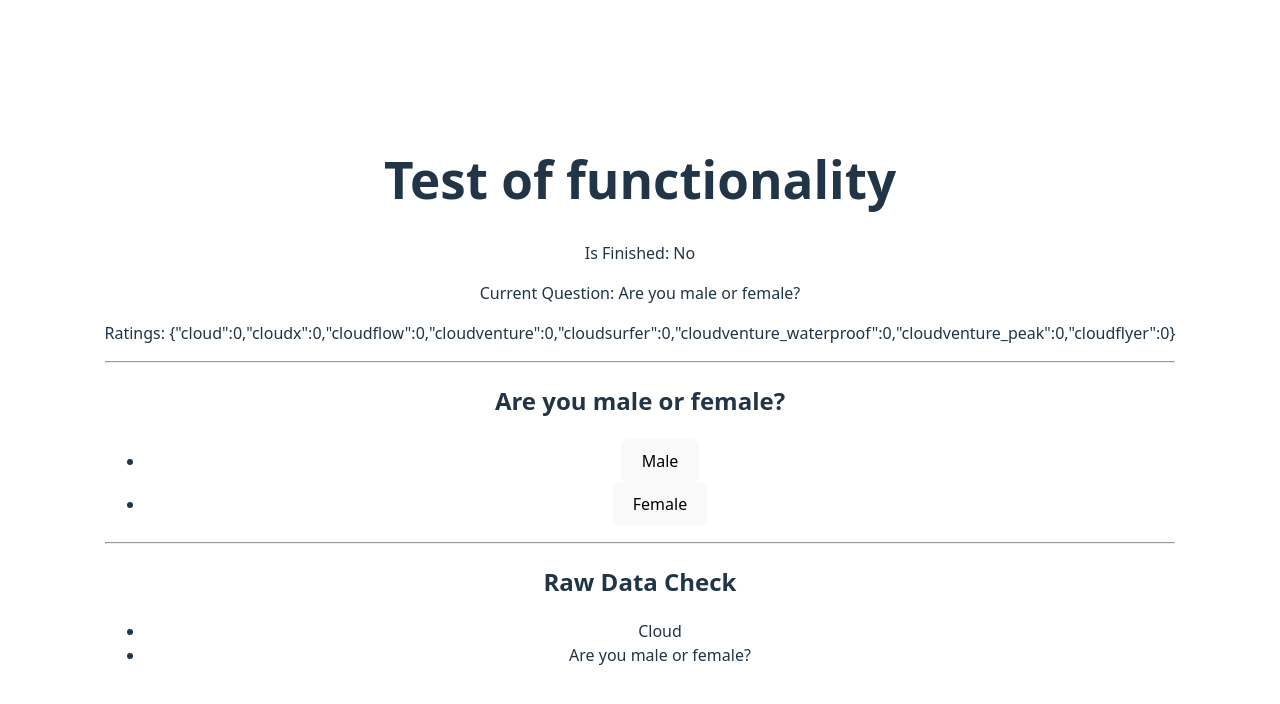
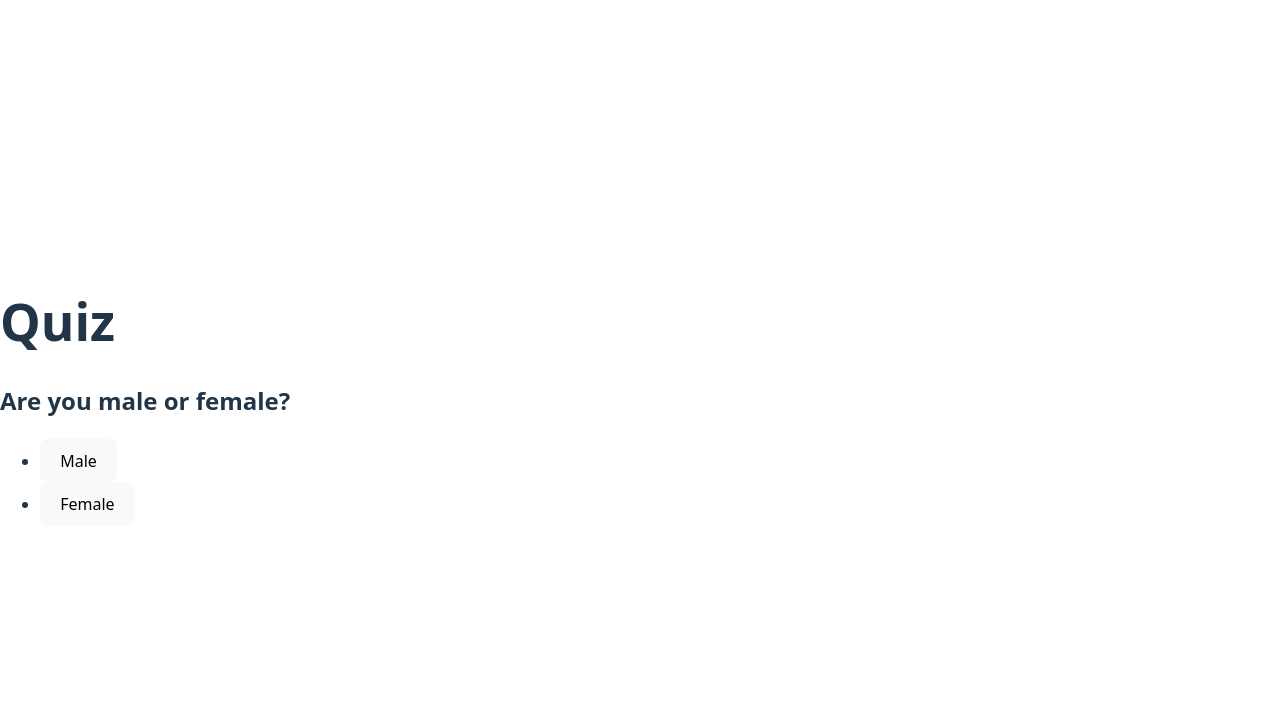
Before and after one commit to ikoronka/on-running-take-home, a React (Vite) app: page /quiz in a window 1280 px wide. Shown: the top 704 px of the page. Built offline with nearby package versions, Linux system fonts and the light colour scheme.

Commit message:
feat: added context and routes, create unstyled pages

```diff
--- a/src/App.tsx
+++ b/src/App.tsx
@@ -1,60 +1,24 @@
-import rawData from './data/data.json';
-import type { IQuizData } from './types';
-import { useShoeFinder } from './hooks/useShoeFinder';
-import './App.css';
+import { BrowserRouter, Navigate, Route, Routes } from 'react-router-dom';
+import { QuizProvider } from './context/QuizContext';
 
-// sanity check to ensure data is correctly typed
-const data = rawData as IQuizData;
+import LandingPage from './pages/LandingPage.tsx';
+import QuizPage from './pages/QuizPage.tsx';
+import ResultsPage from './pages/ResultsPage.tsx';
 
 function App() {
-  const { currentQuestion, isFinished, isLoading, handleAnswer, results, ratings } =
-    useShoeFinder(data);
+  return (
+    <BrowserRouter>
+      <QuizProvider>
+        <Routes>
+          <Route path="/" element={<LandingPage />} />
+          <Route path="/quiz" element={<QuizPage />} />
+          <Route path="/results" element={<ResultsPage />} />
 
-  return (
-    <>
-      <div>
-        <h1>Test of functionality</h1>
-        <p>Is Finished: {isFinished ? 'Yes' : 'No'}</p>
-        <p>Current Question: {currentQuestion ? currentQuestion.copy : 'None'}</p>
-        <p>Ratings: {JSON.stringify(ratings)}</p>
-      </div>
-      <hr />
-      {isFinished ? (
-        <div>
-          <h2>results</h2>
-          <ol>
-            {results.map((shoe) => (
-              <li key={shoe.id}>
-                {shoe.name} - Score: {ratings[shoe.id]}
-              </li>
-            ))}
-          </ol>
-        </div>
-      ) : isLoading ? (
-        <div>
-          <h2>Loading results...</h2>
-        </div>
-      ) : (
-        currentQuestion && (
-          <div>
-            <h2>{currentQuestion.copy}</h2>
-            <ul>
-              {currentQuestion.answers.map((answer, index) => (
-                <li key={index}>
-                  <button onClick={() => handleAnswer(answer)}>{answer.copy}</button>
-                </li>
-              ))}
-            </ul>
-          </div>
-        )
-      )}
-      <hr />
-      <h2>Raw Data Check</h2>
-      <ul>
-        <li>{data.shoes[0].name}</li>
-        <li>{data.questions[0].copy}</li>
-      </ul>
-    </>
+          {/* Fallback */}
+          <Route path="*" element={<Navigate to="/" replace />} />
+        </Routes>
+      </QuizProvider>
+    </BrowserRouter>
   );
 }
 
--- /dev/null
+++ b/src/context/QuizContext.tsx
@@ -0,0 +1,24 @@
+import { createContext, type ReactNode, useContext } from 'react';
+import { useShoeFinder } from '../hooks/useShoeFinder.ts';
+import data from '../data/data.json';
+import type { IQuizData } from '../types';
+
+// Get all types from useShoeFinder hook
+type QuizContextType = ReturnType<typeof useShoeFinder>;
+
+const QuizContext = createContext<QuizContextType | null>(null);
+
+export const QuizProvider = ({ children }: { children: ReactNode }) => {
+  const quiz = useShoeFinder(data as IQuizData);
+
+  return <QuizContext.Provider value={quiz}>{children}</QuizContext.Provider>;
+};
+
+// Custom hook to use the QuizContext
+export const useQuiz = () => {
+  const context = useContext(QuizContext);
+  if (!context) {
+    throw new Error('useQuiz has to be used within QuizProvider');
+  }
+  return context;
+};
--- /dev/null
+++ b/src/pages/LandingPage.tsx
@@ -0,0 +1,21 @@
+import { useNavigate } from 'react-router-dom';
+import { useQuiz } from '../context/QuizContext';
+
+const LandingPage = () => {
+  const navigate = useNavigate();
+  // Ensure the context exists so the quiz data is loaded before navigating
+  useQuiz();
+
+  const handleStart = () => {
+    navigate('/quiz');
+  };
+
+  return (
+    <>
+      <h1>Landing</h1>
+      <button onClick={handleStart}>Start Quiz</button>
+    </>
+  );
+};
+
+export default LandingPage;
--- /dev/null
+++ b/src/pages/QuizPage.tsx
@@ -0,0 +1,48 @@
+import { useEffect } from 'react';
+import { useNavigate } from 'react-router-dom';
+import { useQuiz } from '../context/QuizContext';
+
+const QuizPage = () => {
+  const navigate = useNavigate();
+  const { currentQuestion, isLoading, handleAnswer, isFinished } = useQuiz();
+
+  useEffect(() => {
+    if (isFinished) {
+      navigate('/results');
+    }
+  }, [isFinished, navigate]);
+
+  if (isLoading) {
+    return (
+      <>
+        <h1>Quiz</h1>
+        <p>Loading question...</p>
+      </>
+    );
+  }
+
+  if (!currentQuestion) {
+    return (
+      <>
+        <h1>Quiz</h1>
+        <p>No question available.</p>
+      </>
+    );
+  }
+
+  return (
+    <>
+      <h1>Quiz</h1>
+      <h2>{currentQuestion.copy}</h2>
+      <ul>
+        {currentQuestion.answers.map((answer, idx) => (
+          <li key={idx}>
+            <button onClick={() => handleAnswer(answer)}>{answer.copy}</button>
+          </li>
+        ))}
+      </ul>
+    </>
+  );
+};
+
+export default QuizPage;
--- /dev/null
+++ b/src/pages/ResultsPage.tsx
@@ -0,0 +1,33 @@
+import { useNavigate } from 'react-router-dom';
+import { useQuiz } from '../context/QuizContext';
+
+const ResultsPage = () => {
+  const navigate = useNavigate();
+  const { results, ratings } = useQuiz();
+
+  const handleRestart = () => {
+    navigate('/');
+    // TODO: replace with soft reset
+    window.location.reload();
+  };
+
+  return (
+    <>
+      <h1>Results</h1>
+      {results.length === 0 ? (
+        <p>No results yet.</p>
+      ) : (
+        <ol>
+          {results.map((shoe) => (
+            <li key={shoe.id}>
+              {shoe.name} - Score: {ratings[shoe.id] ?? 0}
+            </li>
+          ))}
+        </ol>
+      )}
+      <button onClick={handleRestart}>Restart</button>
+    </>
+  );
+};
+
+export default ResultsPage;
```
